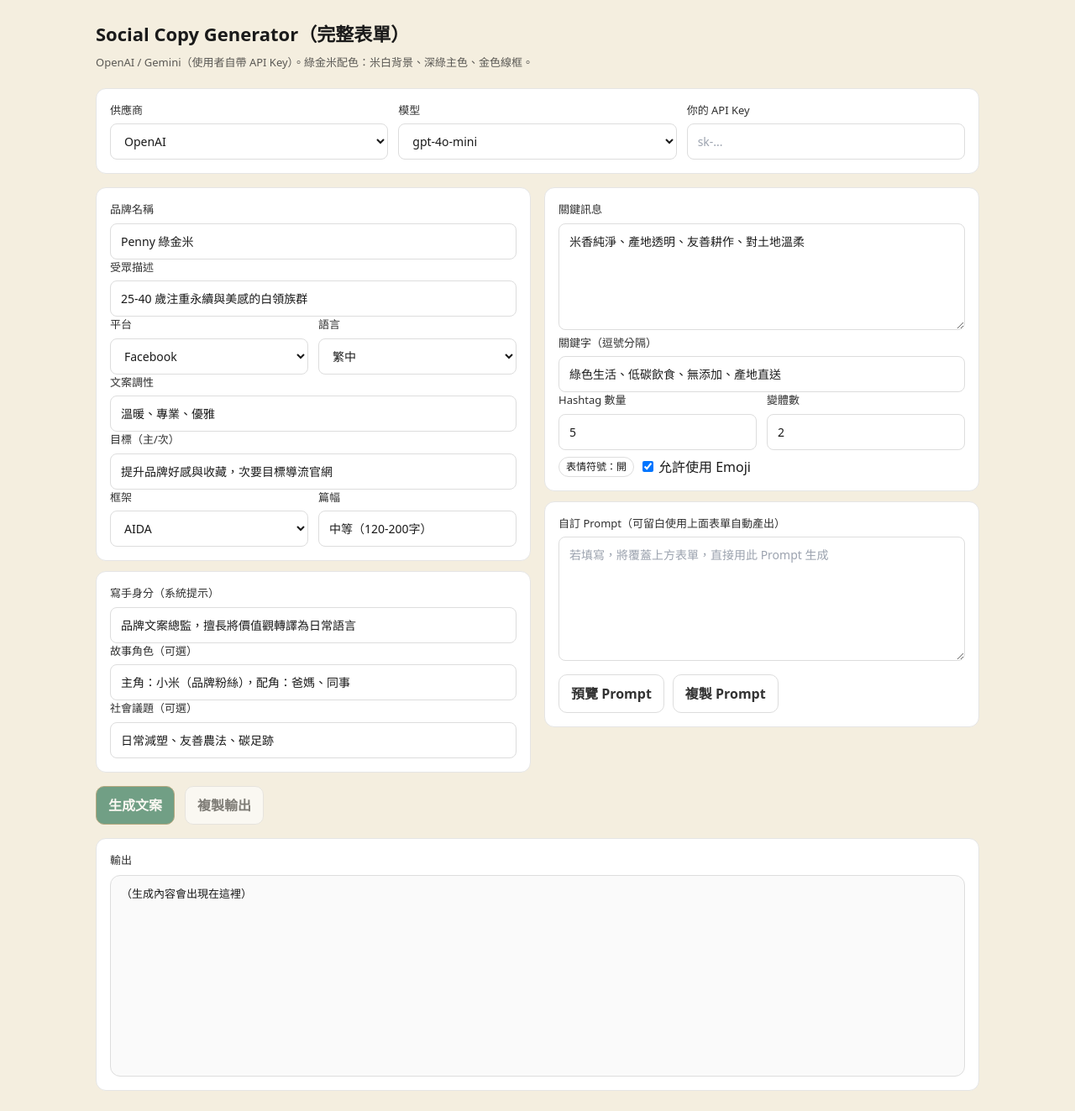
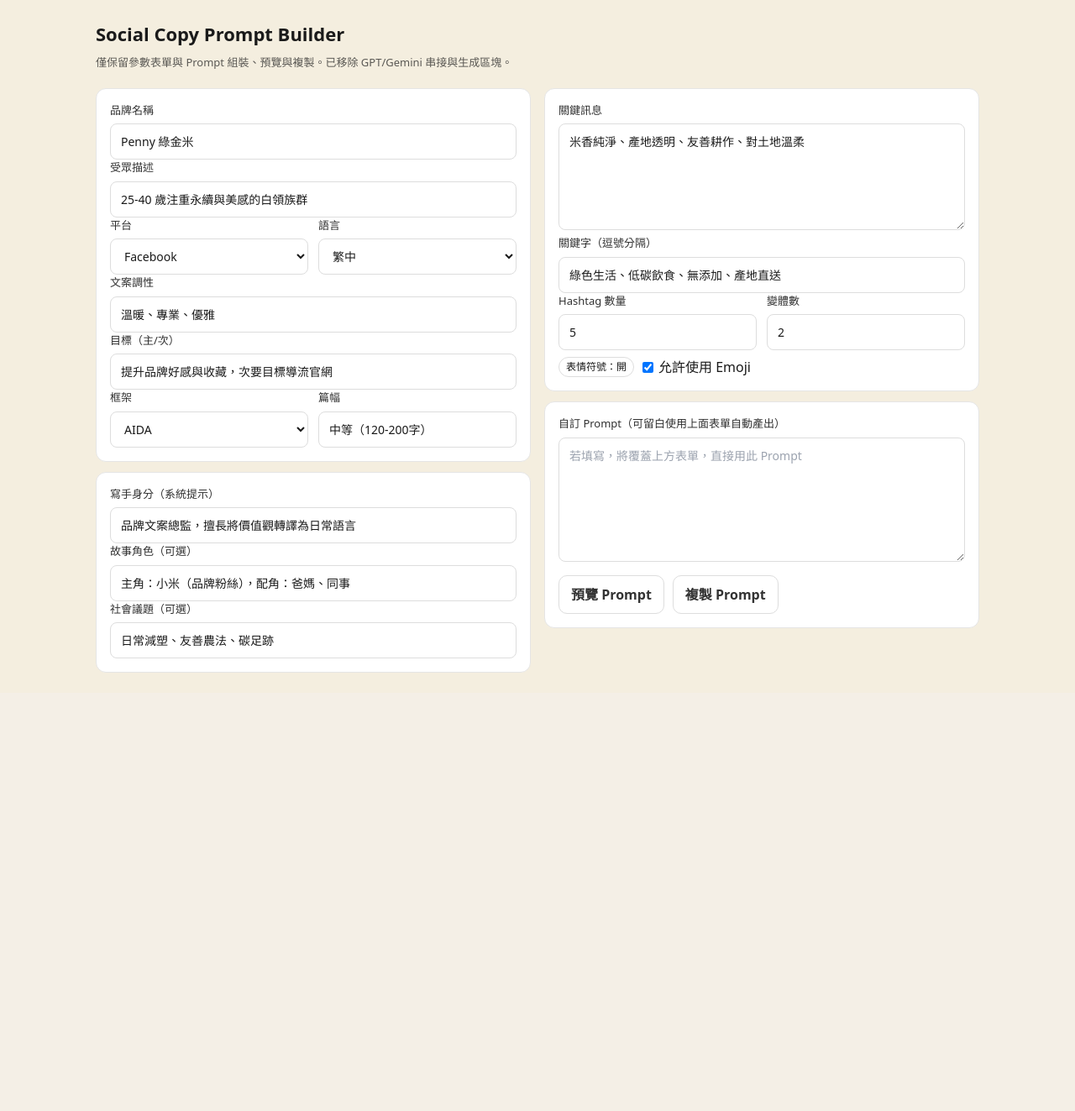
Before and after one commit to penny1985/social-copy-gen-penny, a React (Vite) app in the folder frontend/: page / in a window 1280 px wide. Shown: the whole page at 84% size. After the commit the page ends 825 px from the top, so only its background shows below. Built offline with nearby package versions, Linux system fonts and the light colour scheme.

Commit message:
feat(ui): prompt-only builder (remove providers & generation)

```diff
--- a/frontend/src/components/SocialCopyGenerator.jsx
+++ b/frontend/src/components/SocialCopyGenerator.jsx
@@ -1,8 +1,6 @@
 import React, { useMemo, useState } from "react";
 
-/** 走同網域 API（Cloudflare Pages Functions），保持空字串 */
-const API_BASE = "";
-
+/** 純表單 + Prompt Builder（無任何模型串接、無生成按鈕） */
 const S = {
   page: { fontFamily: "system-ui, -apple-system, Segoe UI, Roboto, Noto Sans, Arial", color: "#1a1a1a", background:"#F4EEDF" },
   container: { maxWidth: 1100, margin: "0 auto", padding: "24px" },
@@ -16,25 +14,18 @@ const S = {
   textarea: { width: "100%", padding: "10px 12px", borderRadius: 8, border: "1px solid #ddd", fontSize: 14, resize: "vertical" },
   select: { width: "100%", padding: "10px 12px", borderRadius: 8, border: "1px solid #ddd", fontSize: 14, background: "#fff" },
   row: { display: "grid", gridTemplateColumns: "1fr 1fr", gap: 12 },
-  row3: { display: "grid", gridTemplateColumns: "1fr 1fr 1fr", gap: 12 },
   btn: { padding: "10px 14px", borderRadius: 10, border: "1px solid #8A7A3F", background: "#1B6B4B", color: "#fff", cursor: "pointer", fontWeight: 600 },
   btnGhost: { padding: "10px 14px", borderRadius: 10, border: "1px solid #ddd", background: "#fff", color: "#333", cursor: "pointer", fontWeight: 600 },
   badge: { display: "inline-block", padding: "2px 8px", borderRadius: 999, fontSize: 12, border: "1px solid #ddd" },
   output: { width: "100%", minHeight: 240, whiteSpace: "pre-wrap", border: "1px solid #ddd", borderRadius: 12, padding: 12, background: "#fafafa", fontFamily: "ui-monospace, SFMono-Regular, Menlo, Consolas, monospace", fontSize: 13 },
 };
 
-const OPENAI_MODELS = ["gpt-4o-mini", "gpt-4o", "gpt-4.1-mini"];
-const GEMINI_MODELS = ["gemini-1.5-pro", "gemini-1.5-flash", "gemini-1.0-pro"];
 const FRAMEWORKS = ["AIDA", "PAS", "4P", "Story", "Problem-Agitate-Solve", "Before-After-Bridge"];
-const TONES = ["溫暖", "專業", "俏皮", "權威", "熱血", "療癒", "中立"];
 const PLATFORMS = ["Facebook", "Instagram", "Threads", "LinkedIn", "X(Twitter)", "小紅書", "TikTok"];
 const LANGS = ["繁中", "簡中", "英文", "日文"];
 
 export default function SocialCopyGenerator() {
-  const [provider, setProvider] = useState("OpenAI");
-  const [model, setModel] = useState(OPENAI_MODELS[0]);
-  const [apiKey, setApiKey] = useState("");
-
+  // 品牌/受眾/調性等（預設用你的綠金米案例）
   const [brand, setBrand] = useState("Penny 綠金米");
   const [audience, setAudience] = useState("25-40 歲注重永續與美感的白領族群");
   const [platform, setPlatform] = useState(PLATFORMS[0]);
@@ -44,24 +35,24 @@ export default function SocialCopyGenerator() {
   const [framework, setFramework] = useState("AIDA");
   const [length, setLength] = useState("中等（120-200字）");
 
+  // 內容元素
   const [writerPersona, setWriterPersona] = useState("品牌文案總監，擅長將價值觀轉譯為日常語言");
   const [storyChars, setStoryChars] = useState("主角：小米（品牌粉絲），配角：爸媽、同事");
   const [socialIssue, setSocialIssue] = useState("日常減塑、友善農法、碳足跡");
   const [keyMessages, setKeyMessages] = useState("米香純淨、產地透明、友善耕作、對土地溫柔");
   const [keywords, setKeywords] = useState("綠色生活、低碳飲食、無添加、產地直送");
 
+  // 附加控制
   const [cta, setCta] = useState("點擊收藏，加入綠生活 ☘️");
   const [hashtagCount, setHashtagCount] = useState(5);
   const [useEmoji, setUseEmoji] = useState(true);
   const [variants, setVariants] = useState(2);
 
+  // 自訂 Prompt（可直接覆蓋）
   const [customPrompt, setCustomPrompt] = useState("");
   const [preview, setPreview] = useState("");
-  const [output, setOutput] = useState("");
-  const [loading, setLoading] = useState(false);
 
-  const handleProvider = (p) => { setProvider(p); setModel(p === "OpenAI" ? OPENAI_MODELS[0] : GEMINI_MODELS[0]); };
-
+  // 組裝 Prompt
   const builtPrompt = useMemo(() => {
     if (customPrompt.trim()) return customPrompt.trim();
     const parts = [
@@ -74,54 +65,17 @@ export default function SocialCopyGenerator() {
       `關鍵訊息：${keyMessages}`,
       `關鍵字：${keywords}`,
       `CTA：${cta}`,
-      `格式要求：請產出 ${variants} 則貼文變體；避免浮誇與醫療/誤導承諾；適度使用${useEmoji ? "表情符號" : "不使用表情符號"}；附上 ${hashtagCount} 個精準 hashtag；每則獨立呈現。`,
+      `格式要求：請產出 ${variants} 則貼文變體；適度使用${useEmoji ? "表情符號" : "不使用表情符號"}；附上 ${hashtagCount} 個精準 hashtag；每則獨立呈現。`,
       `輸出結構：\n- 標題\n- 內文（依 ${framework} 結構）\n- Hashtags`,
     ];
     return parts.join("\n");
   }, [writerPersona, brand, platform, tone, language, goal, framework, length, audience, storyChars, socialIssue, keyMessages, keywords, cta, variants, useEmoji, hashtagCount, customPrompt]);
 
-  async function handleGenerate() {
-    setLoading(true); setOutput("");
-    try {
-      const res = await fetch(`${API_BASE}/api/generate`, {
-        method: "POST",
-        headers: { "Content-Type": "application/json" },
-        body: JSON.stringify({ provider, model, apiKey, prompt: builtPrompt + "\n\n請遵循輸出結構，變體間用『---』分隔。" }),
-      });
-      const data = await res.json();
-      if (!res.ok) throw new Error(data?.error || "請求失敗");
-      setOutput(data?.text || JSON.stringify(data?.raw, null, 2));
-    } catch (e) {
-      setOutput("Error: " + e.message);
-    } finally { setLoading(false); }
-  }
-
   return (
     <div style={S.page}>
       <div style={S.container}>
-        <h1 style={S.h1}>Social Copy Generator（完整表單）</h1>
-        <div style={S.sub}>OpenAI / Gemini（使用者自帶 API Key）。綠金米配色：米白背景、深綠主色、金色線框。</div>
-
-        <div style={{...S.card, marginBottom: 16}}>
-          <div style={S.row3}>
-            <div>
-              <div style={S.label}>供應商</div>
-              <select value={provider} onChange={(e)=>handleProvider(e.target.value)} style={S.select}>
-                <option>OpenAI</option><option>Gemini</option>
-              </select>
-            </div>
-            <div>
-              <div style={S.label}>模型</div>
-              <select value={model} onChange={(e)=>setModel(e.target.value)} style={S.select}>
-                {(provider==="OpenAI"?OPENAI_MODELS:GEMINI_MODELS).map(m=> <option key={m} value={m}>{m}</option>)}
-              </select>
-            </div>
-            <div>
-              <div style={S.label}>你的 API Key</div>
-              <input type="password" placeholder={provider==="OpenAI"?"sk-...":"AIza..."} value={apiKey} onChange={(e)=>setApiKey(e.target.value)} style={S.input}/>
-            </div>
-          </div>
-        </div>
+        <h1 style={S.h1}>Social Copy Prompt Builder</h1>
+        <div style={S.sub}>僅保留參數表單與 Prompt 組裝、預覽與複製。已移除 GPT/Gemini 串接與生成區塊。</div>
 
         <div style={S.grid}>
           <div style={S.col}>
@@ -178,6 +132,7 @@ export default function SocialCopyGenerator() {
               <textarea rows={5} value={keyMessages} onChange={(e)=>setKeyMessages(e.target.value)} style={S.textarea}/>
               <div style={S.label}>關鍵字（逗號分隔）</div>
               <input value={keywords} onChange={(e)=>setKeywords(e.target.value)} style={S.input}/>
+
               <div style={S.row}>
                 <div>
                   <div style={S.label}>Hashtag 數量</div>
@@ -188,6 +143,7 @@ export default function SocialCopyGenerator() {
                   <input type="number" min={1} max={6} value={variants} onChange={(e)=>setVariants(Number(e.target.value)||1)} style={S.input}/>
                 </div>
               </div>
+
               <div style={{ display:"flex", alignItems:"center", gap:10, marginTop:8 }}>
                 <span style={S.badge}>表情符號：{useEmoji?"開":"關"}</span>
                 <label style={{display:"inline-flex", alignItems:"center", gap:6, cursor:"pointer"}}>
@@ -198,7 +154,7 @@ export default function SocialCopyGenerator() {
 
             <div style={S.card}>
               <div style={S.label}>自訂 Prompt（可留白使用上面表單自動產出）</div>
-              <textarea rows={6} value={customPrompt} onChange={(e)=>setCustomPrompt(e.target.value)} style={S.textarea} placeholder="若填寫，將覆蓋上方表單，直接用此 Prompt 生成"/>
+              <textarea rows={6} value={customPrompt} onChange={(e)=>setCustomPrompt(e.target.value)} style={S.textarea} placeholder="若填寫，將覆蓋上方表單，直接用此 Prompt"/>
               <div style={{ display:"flex", gap:10, marginTop:10 }}>
                 <button onClick={()=>setPreview(builtPrompt)} style={S.btnGhost}>預覽 Prompt</button>
                 <button onClick={()=>navigator.clipboard?.writeText(builtPrompt)} style={S.btnGhost}>複製 Prompt</button>
@@ -207,18 +163,6 @@ export default function SocialCopyGenerator() {
             </div>
           </div>
         </div>
-
-        <div style={{ display:"flex", gap:12, marginTop:16 }}>
-          <button onClick={handleGenerate} disabled={loading || !apiKey} style={{...S.btn, opacity: (loading||!apiKey)?0.6:1}}>
-            {loading ? "生成中…" : "生成文案"}
-          </button>
-          <button onClick={()=>navigator.clipboard?.writeText(output)} disabled={!output} style={{...S.btnGhost, opacity: output?1:0.6}}>複製輸出</button>
-        </div>
-
-        <div style={{...S.card, marginTop:16}}>
-          <div style={{...S.label, marginBottom:8}}>輸出</div>
-          <div style={S.output}>{output || "（生成內容會出現在這裡）"}</div>
-        </div>
       </div>
     </div>
   );
```
